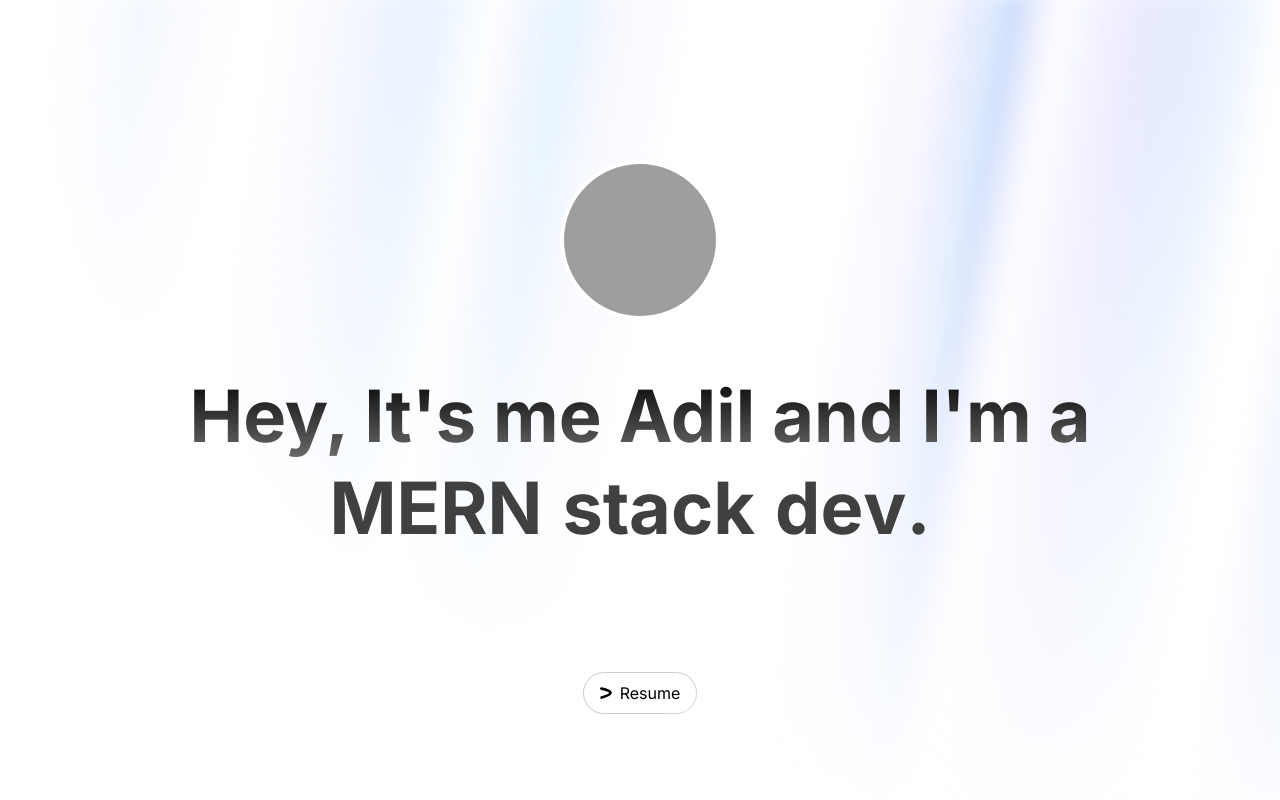
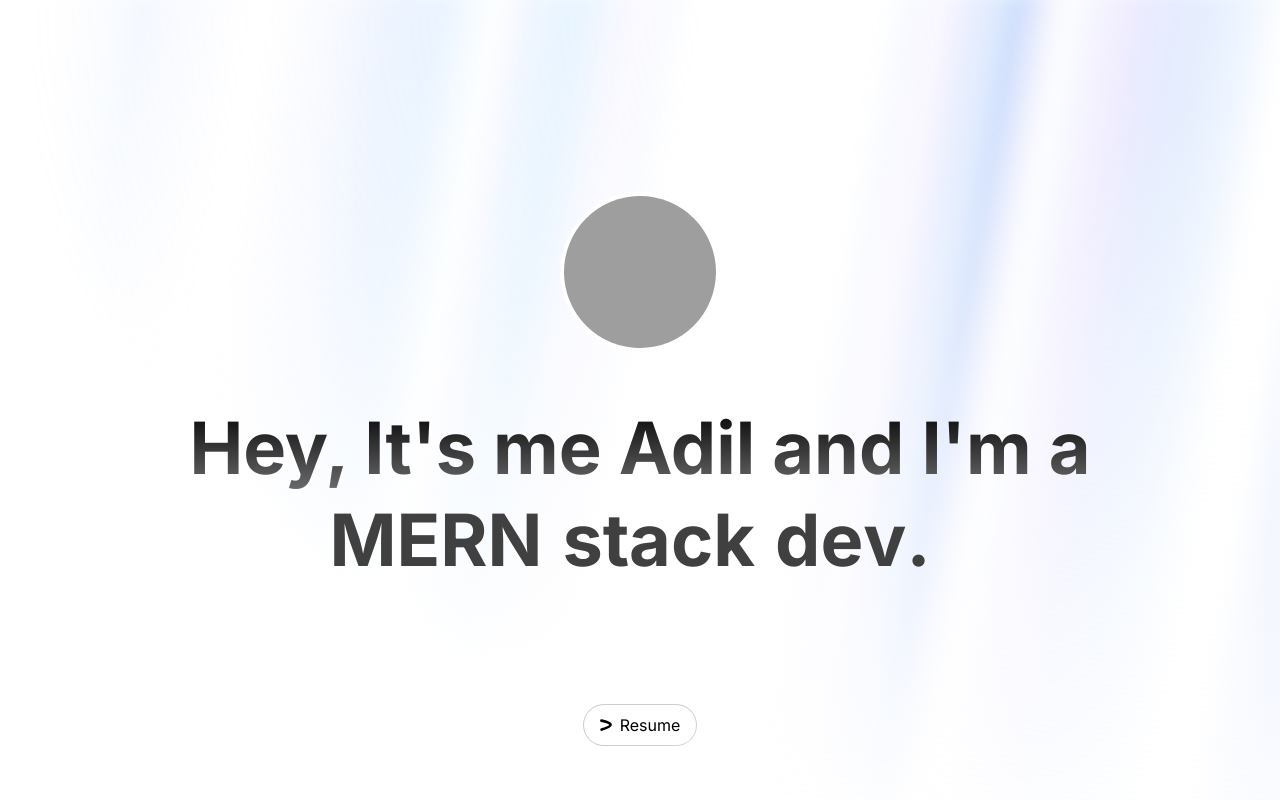
Before and after one commit to Adil0710/Portfolio, a Next.js app: page / in a window 1280 px wide. Shown: the top 800 px of the page. Built offline with nearby package versions, Linux system fonts and the light colour scheme; grey boxes are pictures that could not be loaded.

Commit message:
adjusted margin hero

```diff
--- a/src/components/Intro.tsx
+++ b/src/components/Intro.tsx
@@ -8,7 +8,7 @@ import { HoverBorderGradientDemo } from './HoverBorderGradientDemo';
 function Intro() {
     const words = ["Full-Stack dev.", "MERN stack dev.", "Front-End dev."];
   return (
-    <div className=' flex items-center justify-center z-10 w-full flex-col sm:mt-40 mt-14'>
+    <div className=' flex items-center justify-center z-10 w-full flex-col sm:mt-48 mt-14'>
        <motion.div
               initial={{ opacity: 0.0, y: 40 }}
               whileInView={{ opacity: 1, y: 0 }}
```
